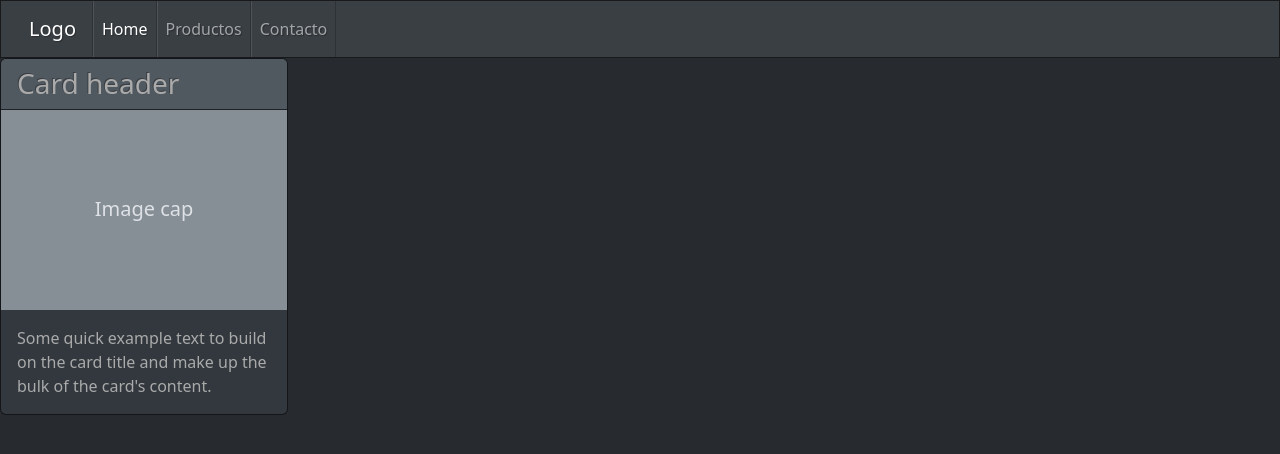
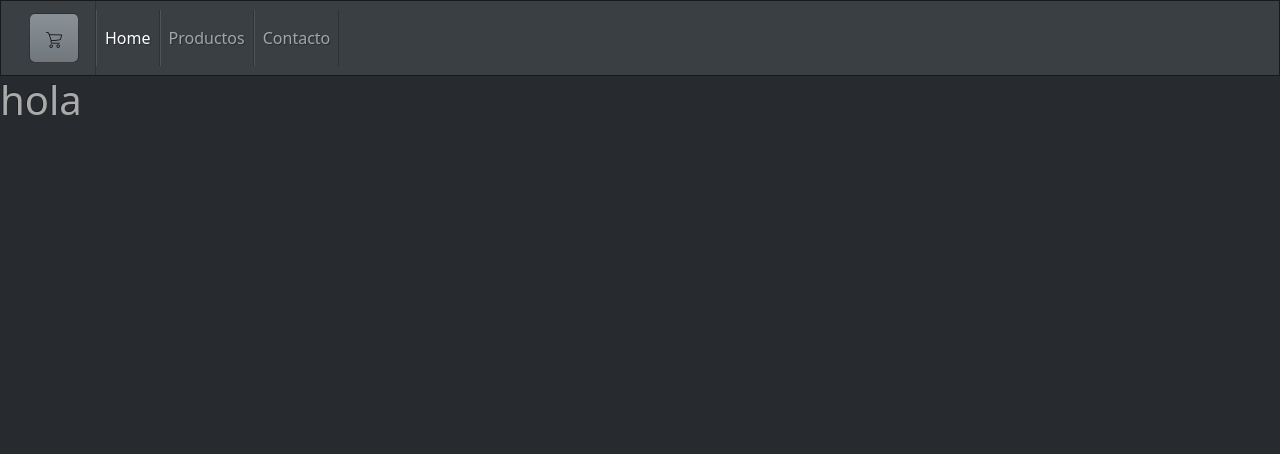
Before and after one commit to Axel-Lozano/proyect-react, a React (Create React App) app: page / in a window 1280 px wide. Shown: the top 454 px of the page. Built offline with nearby package versions, Linux system fonts and the light colour scheme.

Commit message:
creacion de nuevos componentes para el desafio landing

```diff
--- a/src/components/App.jsx
+++ b/src/components/App.jsx
@@ -1,13 +1,13 @@
 import './App.css';
 import React from 'react';
-import Navbar from './fragment/NavBar'
-import CartWidget from './fragment/CartWidget';
+import Navbar from './NavBar/NavBar.jsx'
+import ItemListContainer from './ItemListContainer/ItemListContainer';
 
 function App() {
   return (
     <div className="App">
       <Navbar/>
-      <CartWidget/>
+      <ItemListContainer  saludo="hola"/>
     </div>
   );
 }
--- /dev/null
+++ b/src/components/CartWidget/CartWidget.css
@@ -0,0 +1,4 @@
+.icon{
+    height: 1rem;
+    width: 1rem;
+}
--- /dev/null
+++ b/src/components/CartWidget/CartWidget.jsx
@@ -0,0 +1,12 @@
+import './CartWidget.css';
+import React from 'react';
+
+const CartWidget = () => {
+    return (
+        <>
+        <button type="button" className="btn btn-secondary"><img className='icon' src="img/iconCart.png"/></button>
+        </>
+    );
+}
+
+export default CartWidget;
--- /dev/null
+++ b/src/components/ItemListContainer/ItemListContainer.jsx
@@ -0,0 +1,11 @@
+import React from 'react';
+
+const ItemListContainer = (props) => {
+    return (
+        <div>
+            <h1>{props.saludo}</h1>
+        </div>
+    );
+}
+
+export default ItemListContainer;
--- a/src/components/fragment/NavBar.jsx
+++ b/src/components/NavBar/NavBar.jsx
@@ -1,11 +1,12 @@
 import React from 'react';
+import CartWidget from '../CartWidget/CartWidget';
 
 const NavBar = () => {
     return (
         <>
             <nav className="navbar navbar-expand-lg navbar-dark bg-primary">
                 <div className="container-fluid">
-                    <a className="navbar-brand" href="#">Logo</a>
+                    <a className="navbar-brand" href="#"><CartWidget/></a>
                     <div className="collapse navbar-collapse" id="navbarColor01">
                         <ul className="navbar-nav me-auto">
                             <li className="nav-item">
--- a/src/components/fragment/CartWidget.css
+++ /dev/null
@@ -1,3 +0,0 @@
-.card {
-    width: 18rem;
-}
--- a/src/components/fragment/CartWidget.jsx
+++ /dev/null
@@ -1,23 +0,0 @@
-import './CartWidget.css';
-import React from 'react';
-
-const CartWidget = () => {
-    return (
-        <>
-            <div>
-                <div className="card mb-3">
-                    <h3 className="card-header">Card header</h3>
-                    <svg xmlns="http://www.w3.org/2000/svg" className="d-block user-select-none" width="100%" height={200} aria-label="Placeholder: Image cap" focusable="false" role="img" preserveAspectRatio="xMidYMid slice" viewBox="0 0 318 180" style={{ fontSize: '1.125rem', textAnchor: 'middle' }}>
-                        <rect width="100%" height="100%" fill="#868e96" />
-                        <text x="50%" y="50%" fill="#dee2e6" dy=".3em">Image cap</text>
-                    </svg>
-                    <div className="card-body">
-                        <p className="card-text">Some quick example text to build on the card title and make up the bulk of the card's content.</p>
-                    </div>
-                </div>
-            </div>
-        </>
-    );
-}
-
-export default CartWidget;
```
Also changed, not shown: public/img/iconCart.png (added).
